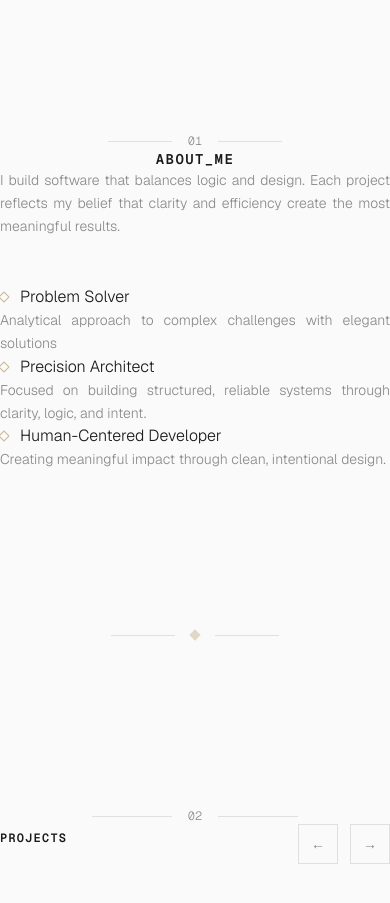
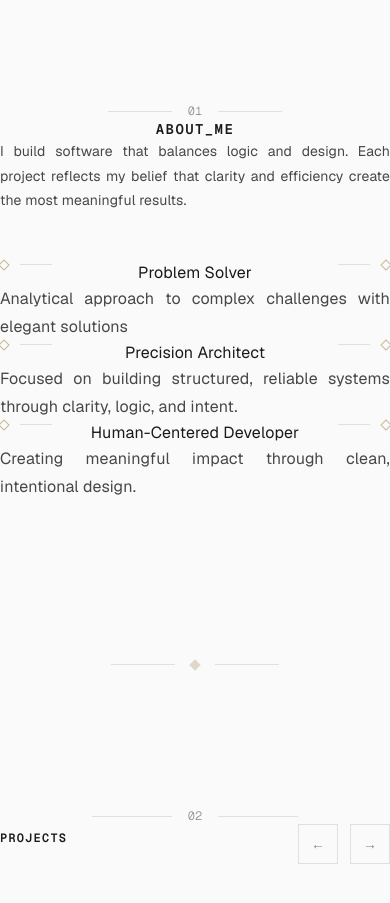
Before and after one commit to DanielHC16/dcamacho-dev, a Next.js app: page / in a window 390 px wide. Shown: the part 880-1783 px from the top of the page. Built offline with nearby package versions, Linux system fonts and the light colour scheme.

Commit message:
fix: about mobile responsiveness

```diff
--- a/components/About.tsx
+++ b/components/About.tsx
@@ -35,22 +35,38 @@ export default function About() {
         >
           {/* Left Column - Description */}
           <div className="w-full max-w-md">
-            <p className="text-sm sm:text-base text-muted font-light leading-relaxed text-justify pl-10 sm:pl-0">
+            <p className="text-sm sm:text-base text-foreground/80 font-normal leading-relaxed text-justify px-10 sm:px-0" style={{ lineHeight: '1.75', letterSpacing: '0.01em' }}>
               {personalInfo.bio}
             </p>
           </div>
 
           {/* Right Column - Key Points */}
-          <div className="w-full max-w-md space-y-8 pl-10 sm:pl-0">
+          <div className="w-full max-w-md space-y-8 px-10 sm:px-0">
             {aboutPoints.map((point, index) => (
-              <div key={index} className="group">
-                <div className="flex items-center gap-3 mb-2">
-                  <div className="w-2 h-2 border border-accent rotate-45 shrink-0 group-hover:bg-accent transition-colors duration-300" />
-                  <h3 className="text-base sm:text-lg font-light text-foreground">
+              <div key={index} className="group relative">
+                {/* Mobile: Left decorative elements - absolutely positioned on side */}
+                <div className="absolute left-0 top-0 flex items-center gap-3 sm:hidden">
+                  <div className="w-2 h-2 border border-accent rotate-45 shrink-0 group-hover:bg-accent transition-colors duration-300"></div>
+                  <div className="w-8 h-px bg-border"></div>
+                </div>
+                {/* Mobile: Right decorative elements - absolutely positioned on side */}
+                <div className="absolute right-0 top-0 flex items-center gap-3 sm:hidden">
+                  <div className="w-8 h-px bg-border"></div>
+                  <div className="w-2 h-2 border border-accent rotate-45 shrink-0 group-hover:bg-accent transition-colors duration-300"></div>
+                </div>
+                {/* Desktop: Flex layout with decorative elements */}
+                <div className="hidden sm:flex items-center gap-3 mb-3">
+                  <div className="w-2 h-2 border border-accent rotate-45 shrink-0 group-hover:bg-accent transition-colors duration-300"></div>
+                  <div className="w-8 sm:w-12 md:w-12 h-px bg-border"></div>
+                  <h3 className="text-base sm:text-lg font-normal text-foreground text-left" style={{ letterSpacing: '0.01em' }}>
                     {point.title}
                   </h3>
                 </div>
-                <p className="text-sm sm:text-base text-muted font-light leading-relaxed text-justify ml-5">
+                {/* Mobile: Title centered with padding to avoid overlap */}
+                <h3 className="text-base font-normal text-foreground text-center mb-3 px-12 sm:hidden" style={{ letterSpacing: '0.01em' }}>
+                  {point.title}
+                </h3>
+                <p className="text-base text-foreground/80 font-normal leading-relaxed text-justify ml-0 sm:ml-5" style={{ lineHeight: '1.75', letterSpacing: '0.01em' }}>
                   {point.description}
                 </p>
               </div>
```
